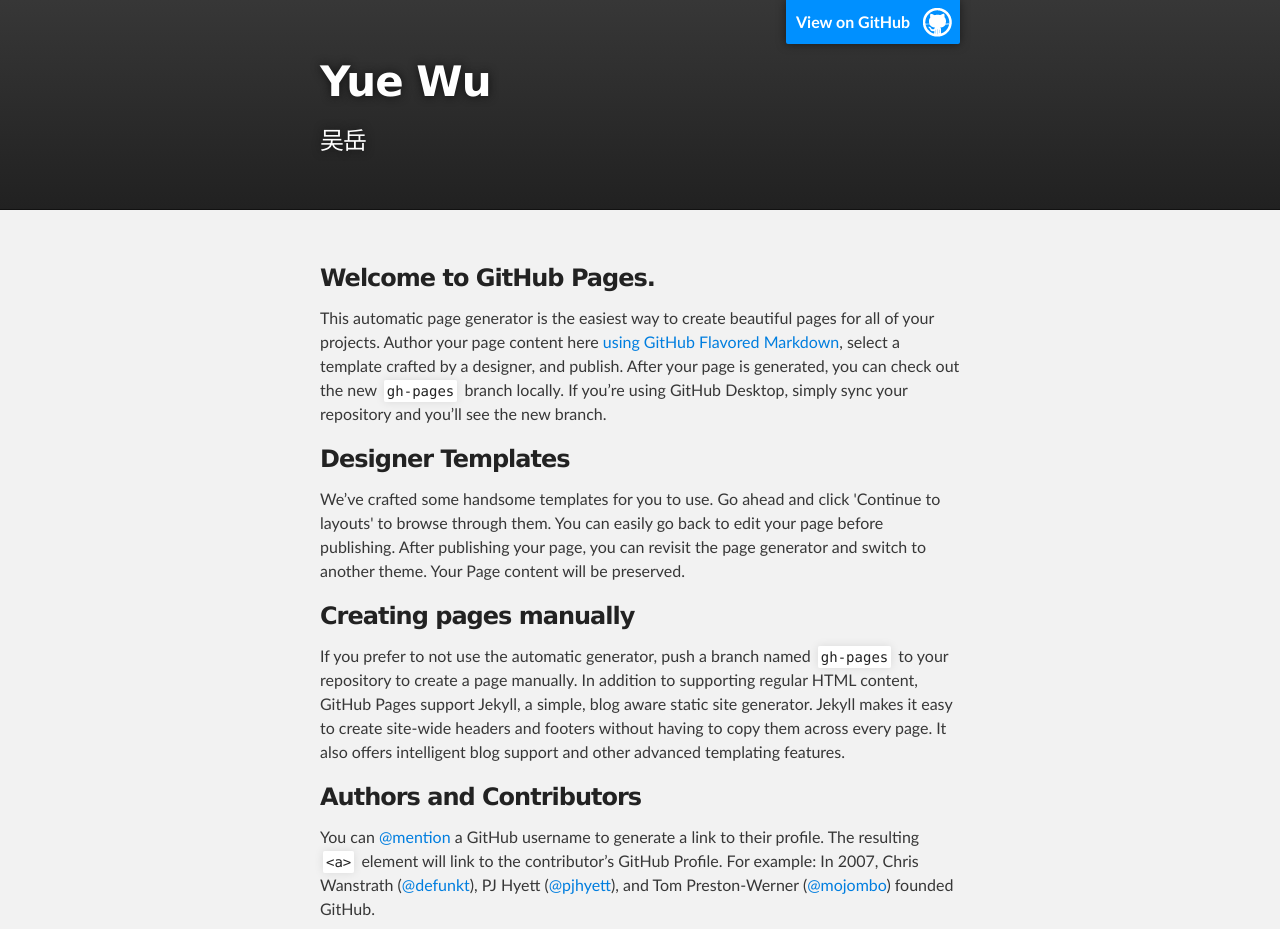
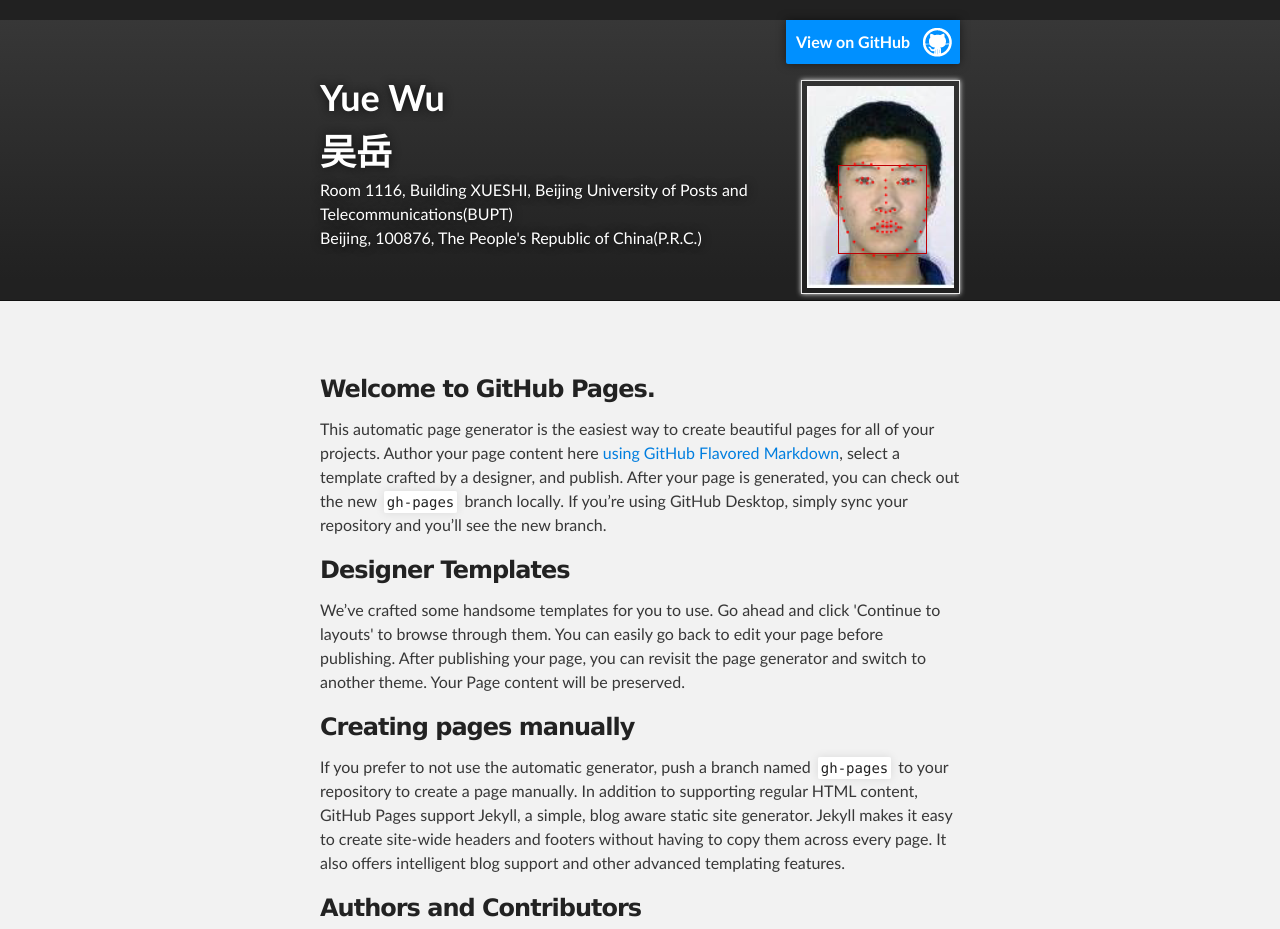
Before and after one commit to wuyuebupt/wuyuebupt.github.com, a plain HTML site: page index.html in a window 1280 px wide. Shown: the top 929 px of the page. Drawn offline with Linux system fonts and the light colour scheme.

Commit message:
Add basic info
A personal photo is added.

```diff
--- a/index.html
+++ b/index.html
@@ -17,9 +17,23 @@
     <div id="header_wrap" class="outer">
         <header class="inner">
           <a id="forkme_banner" href="https://github.com/wuyuebupt">View on GitHub</a>
+		<div id="personal_info">
+		  		  <div id="personal_photo" >
+		  <img src="img/wuyue.png">
+		  </div>
+          <div id="myname">
+		  Yue Wu<br>
+		  吴岳<br>
+		  </div>
 
-          <h1 id="project_title">Yue Wu</h1>
-          <h2 id="project_tagline">吴岳</h2>
+
+		  <div id="myaddress">
+		  Room 1116, Building XUESHI, Beijing University of Posts and Telecommunications(BUPT)<br>
+		  Beijing, 100876, The People's Republic of China(P.R.C.)
+		  </div>
+
+
+		</div>
 
         </header>
     </div>
--- a/stylesheets/stylesheet.css
+++ b/stylesheets/stylesheet.css
@@ -268,7 +268,7 @@ Full-Width Styles
   position: relative;
   max-width: 640px;
   padding: 20px 10px;
-  margin: 0 auto;
+  margin: 20px auto;
 }
 
 #forkme_banner {
@@ -299,15 +299,28 @@ Full-Width Styles
   padding: 50px 10px 30px 10px;
 }
 
-#project_title {
+#myname {
   margin: 0;
   color: #fff;
-  font-size: 42px;
+  font-size: 36px;
   font-weight: 700;
   text-shadow: #111 0px 0px 10px;
 }
+#personal_photo {
+  float: right;
+  width: 155;
+  height: 200;
+}
 
+#myaddress {
+  margin: 0;
+  color: #fff;
+  font-size: 16px;
+  font-weight: 500;
+  text-shadow: #111 0px 0px 10px;
+}
 #project_tagline {
+  float: right;
   color: #fff;
   font-size: 24px;
   font-weight: 300;
```
Also changed, not shown: img/wuyue.png (added).
